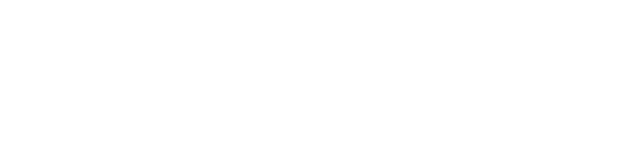
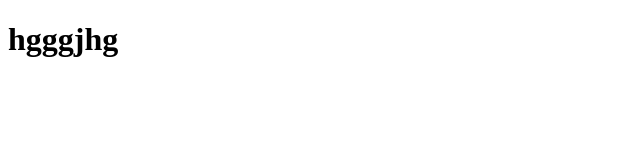
Before and after one commit to rishabh2002dev/git-demo, a plain HTML site: page index.html in a window 1280 px wide. Shown: the whole page, without its empty margins (0-640 px from the left). Drawn offline with Linux system fonts and the light colour scheme.

Commit message:
Update index.html

```diff
--- a/index.html
+++ b/index.html
@@ -6,6 +6,6 @@
     <title>Document</title>
 </head>
 <body>
-
+    <h1>hgggjhg</h1>
 </body>
 </html>
```
